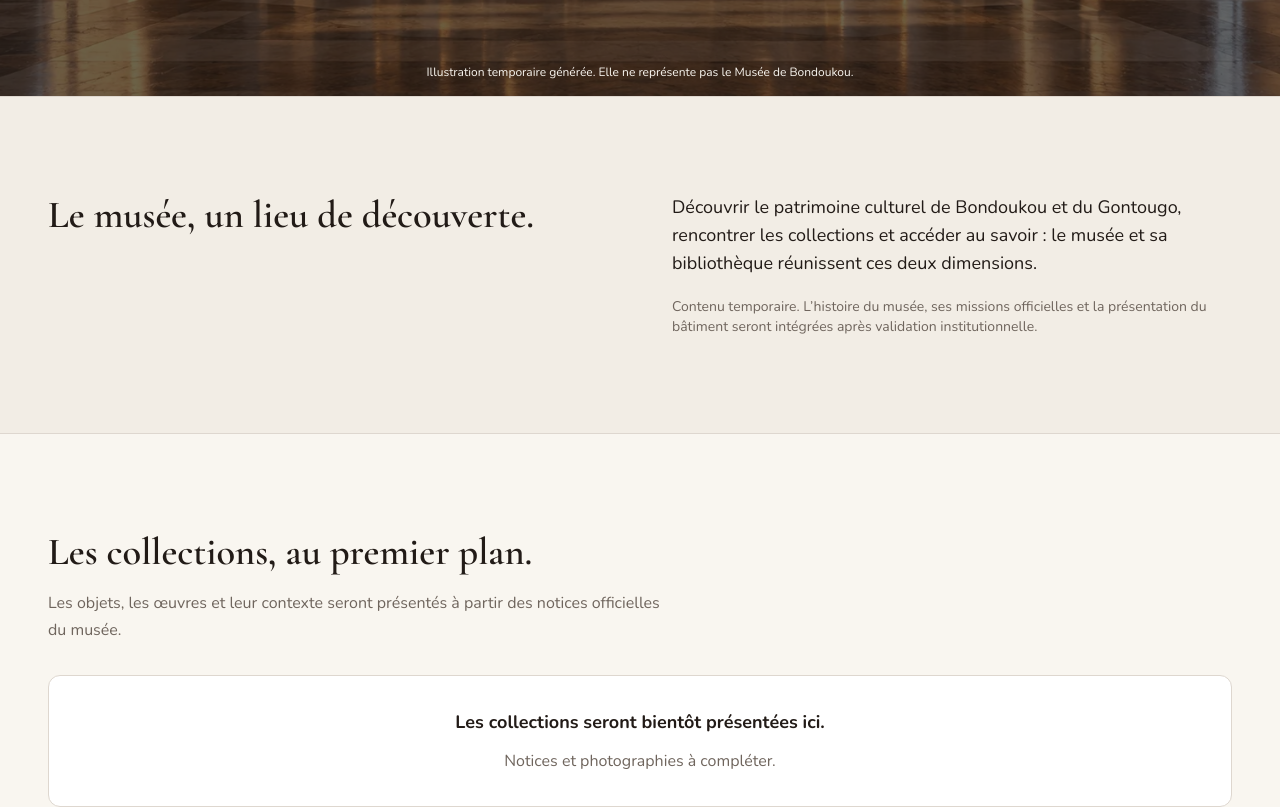
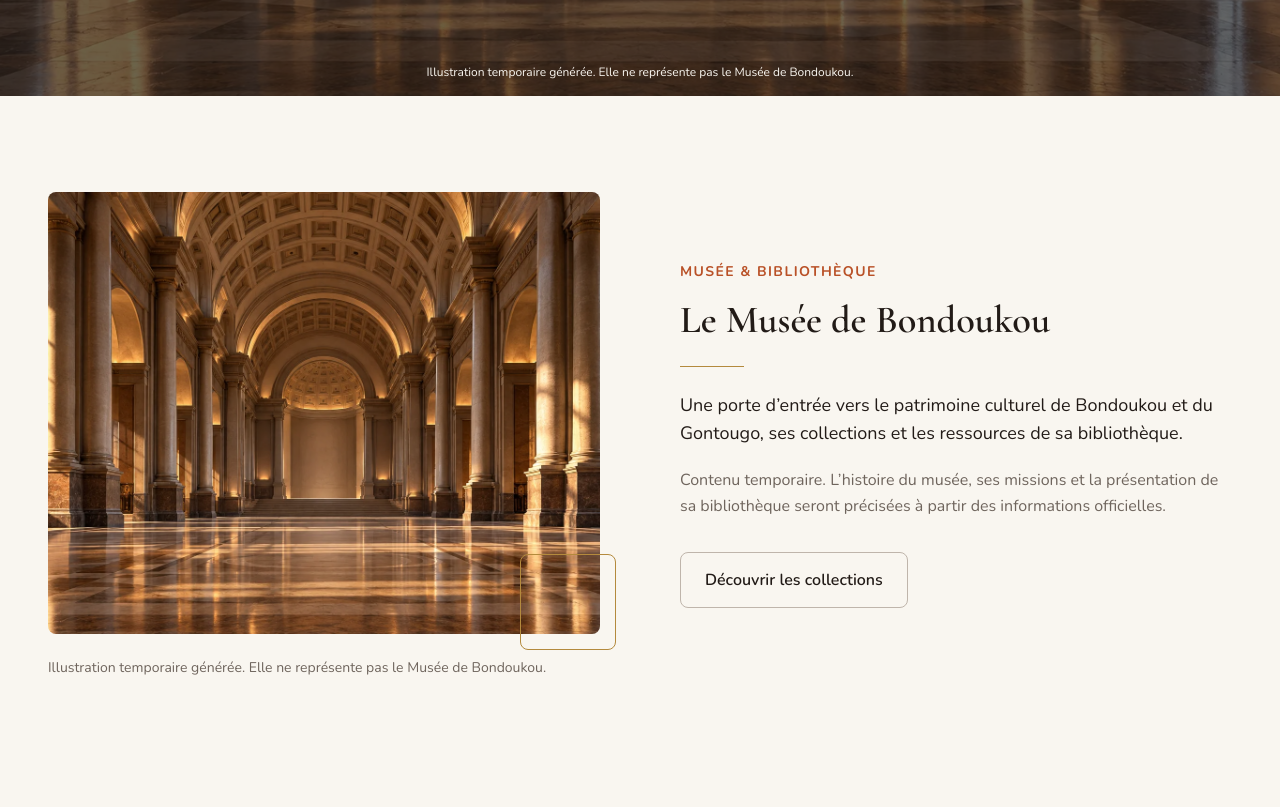
Before and after one commit to Adama-front/musee-bondoukou, a Next.js app in the folder apps/web/: page / in a window 1280 px wide. Shown: the part 704-1511 px from the top of the page. Built offline with nearby package versions, Linux system fonts and the light colour scheme.

Commit message:
feat: adapt museum introduction to supplied reference

```diff
--- a/apps/web/src/features/home/discovery-sections.tsx
+++ b/apps/web/src/features/home/discovery-sections.tsx
@@ -1,11 +1,5 @@
 import Link from "next/link";
 import { Container, EmptyState, SectionHeader, buttonVariants } from "@musee/ui";
-export function MuseumIntroduction() {
-  return <section id="musee" className="border-y border-border bg-muted py-section"><Container className="grid gap-8 md:grid-cols-2 md:gap-16">
-    <SectionHeader title="Le musée, un lieu de découverte." />
-    <div className="max-w-prose"><p className="text-lg">Découvrir le patrimoine culturel de Bondoukou et du Gontougo, rencontrer les collections et accéder au savoir : le musée et sa bibliothèque réunissent ces deux dimensions.</p><p className="mt-5 text-sm text-muted-foreground">Contenu temporaire. L’histoire du musée, ses missions officielles et la présentation du bâtiment seront intégrées après validation institutionnelle.</p></div>
-  </Container></section>;
-}
 export function CollectionsSection() {
   return <section id="collections" className="py-section"><Container><SectionHeader title="Les collections, au premier plan.">Les objets, les œuvres et leur contexte seront présentés à partir des notices officielles du musée.</SectionHeader><EmptyState title="Les collections seront bientôt présentées ici.">Notices et photographies à compléter.</EmptyState></Container></section>;
 }
--- a/apps/web/src/features/home/home-page.tsx
+++ b/apps/web/src/features/home/home-page.tsx
@@ -2,7 +2,8 @@ import { SiteHeader } from "../../shared/site-header";
 import { SiteFooter } from "../../shared/site-footer";
 import { homeRepository } from "./home-repository";
 import { MuseumHero } from "./museum-hero";
-import { MuseumIntroduction, CollectionsSection, LibrarySection } from "./discovery-sections";
+import { MuseumIntroduction } from "./museum-introduction";
+import { CollectionsSection, LibrarySection } from "./discovery-sections";
 import { AgendaSection, VisitSection } from "./practical-sections";
 export async function HomePage() {
   const content = await homeRepository.getContent();
--- /dev/null
+++ b/apps/web/src/features/home/museum-introduction.tsx
@@ -0,0 +1,39 @@
+import Image from "next/image";
+import Link from "next/link";
+import { Container, buttonVariants } from "@musee/ui";
+
+function MuseumIllustration() {
+  return (
+    <figure className="min-w-0">
+      <div className="relative mb-6">
+        <div className="relative aspect-[5/4] overflow-hidden rounded-md bg-muted">
+          <Image src="/images/museum-hero-illustration.webp" alt="" fill
+            sizes="(min-width: 1440px) 608px, (min-width: 1024px) 45vw, 100vw"
+            className="object-cover" />
+        </div>
+        <span aria-hidden="true" className="pointer-events-none absolute -bottom-4 right-4 h-24 w-24 rounded-md border border-secondary lg:-right-4" />
+      </div>
+      <figcaption className="max-w-prose text-sm text-muted-foreground">
+        Illustration temporaire générée. Elle ne représente pas le Musée de Bondoukou.
+      </figcaption>
+    </figure>
+  );
+}
+
+export function MuseumIntroduction() {
+  return (
+    <section id="musee" aria-labelledby="museum-introduction-title" className="bg-background py-section">
+      <Container className="grid items-center gap-10 lg:grid-cols-2 lg:gap-16 xl:gap-20">
+        <MuseumIllustration />
+        <div className="min-w-0 max-w-prose">
+          <p className="mb-4 text-sm font-bold uppercase tracking-widest text-primary">Musée & Bibliothèque</p>
+          <h2 id="museum-introduction-title" className="font-editorial text-h2 font-semibold">Le Musée de Bondoukou</h2>
+          <span aria-hidden="true" className="my-6 block h-px w-16 bg-secondary" />
+          <p className="text-lg">Une porte d’entrée vers le patrimoine culturel de Bondoukou et du Gontougo, ses collections et les ressources de sa bibliothèque.</p>
+          <p className="mt-5 text-muted-foreground">Contenu temporaire. L’histoire du musée, ses missions et la présentation de sa bibliothèque seront précisées à partir des informations officielles.</p>
+          <Link href="#collections" className={buttonVariants({ variant: "outline", size: "lg" }) + " mt-8"}>Découvrir les collections</Link>
+        </div>
+      </Container>
+    </section>
+  );
+}
```
Also changed, not shown: 2 other files (tests, documents, lock files or other folders).
